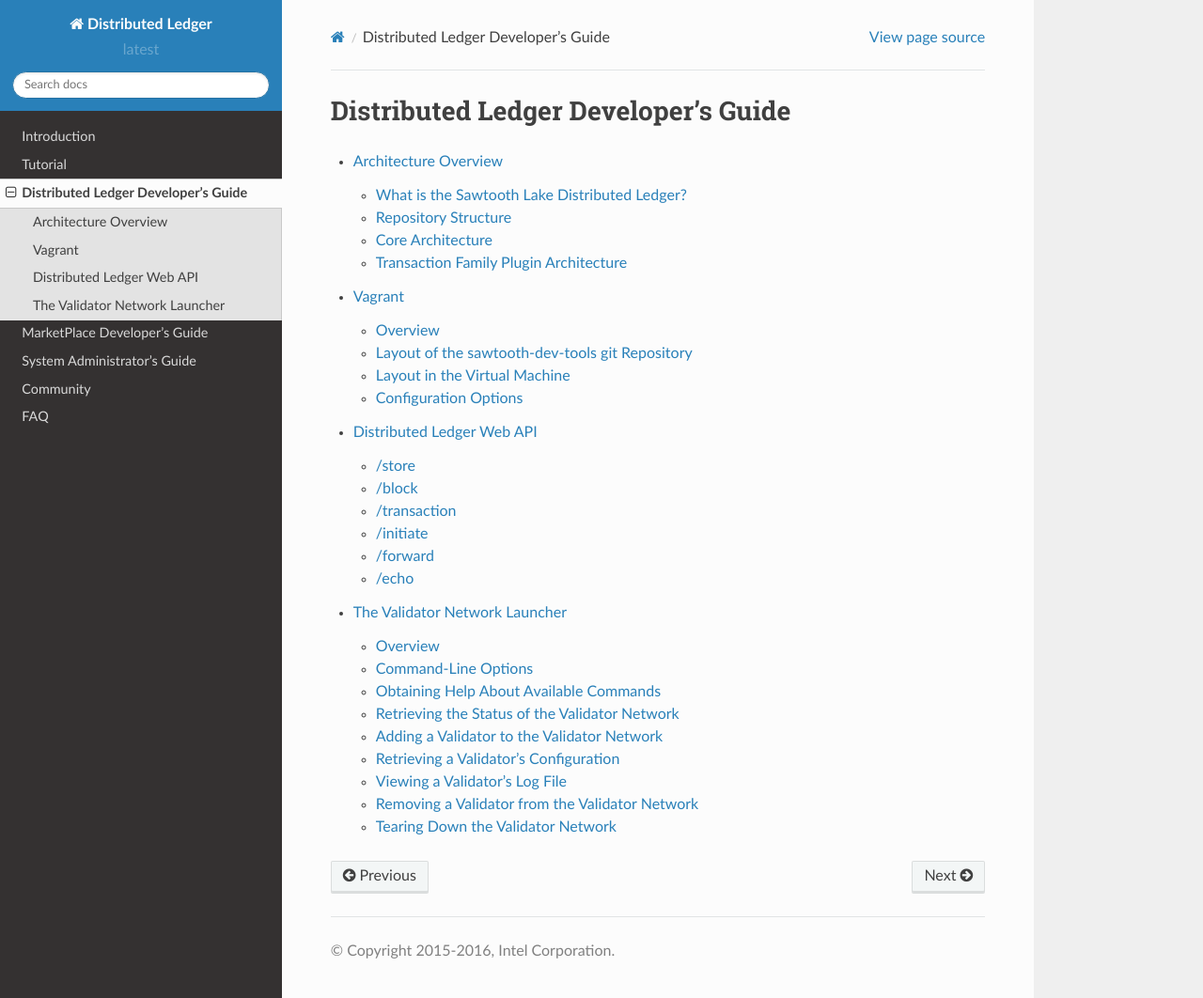
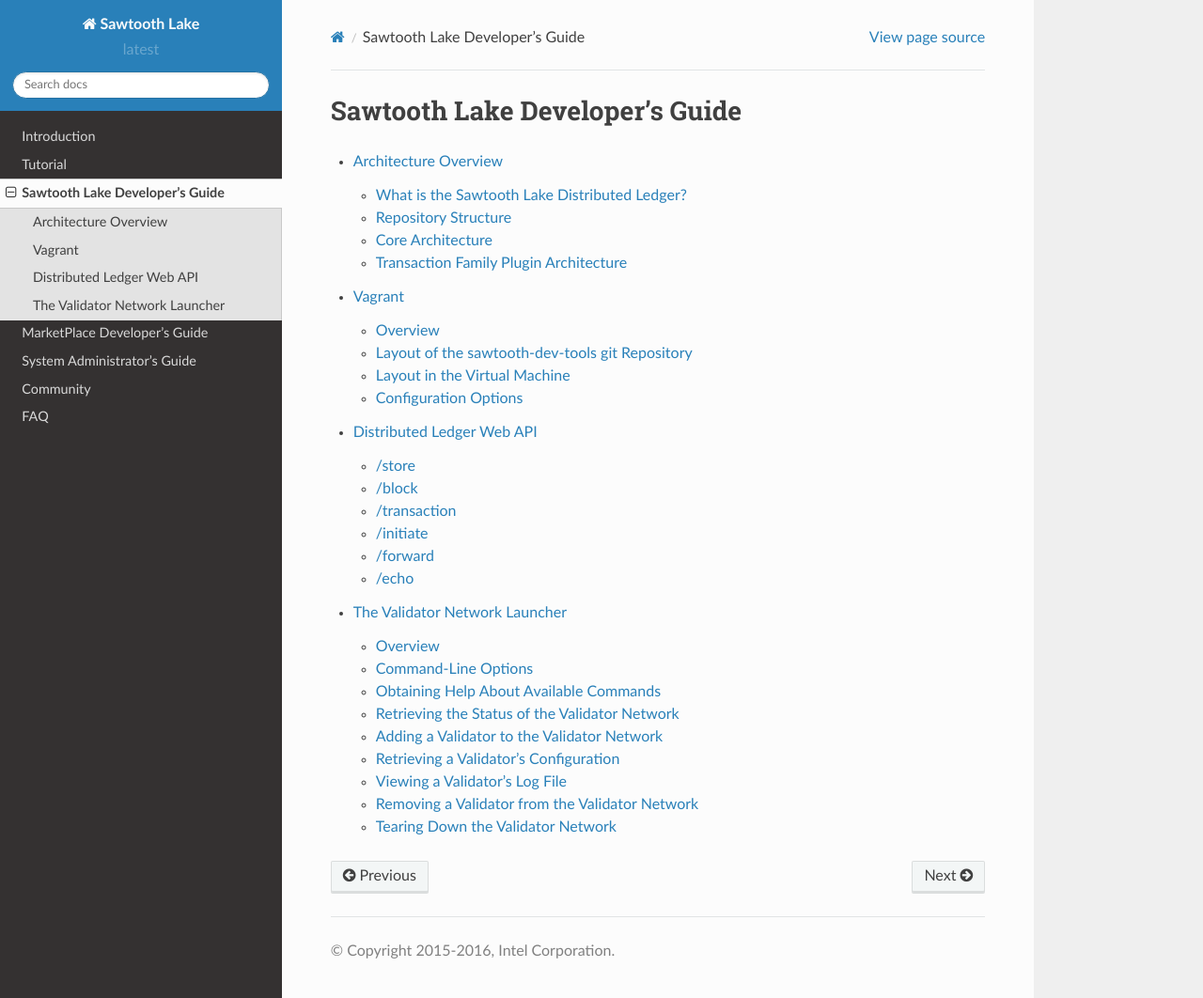
Before and after one commit to hyperledger-archives/sawtooth-core, a Sphinx documentation site: the page built from source/sawtooth_developers_guide.rst, in a window 1280 px wide and 1062 px high. Shown: the whole window at 94% size. Built offline with Sphinx 7.4.7 and the Read the Docs theme 2.0.0, drawn with Linux system fonts in a browser that asks for light colours; pages that are not in the unit, such as notebooks, are missing from menus.

Commit message:
Change Distributed Ledger to Sawtooth Lake

```diff
--- a/source/_templates/indexcontent.html
+++ b/source/_templates/indexcontent.html
@@ -2,13 +2,13 @@
 {% set title = 'Overview' %}
 {% block body %}
 
-  <h1>Distributed Ledger documentation</h1>
+  <h1>Sawtooth Lake documentation</h1>
 
   <p class="biglink"><a class="biglink" href="{{ pathto("introduction") }}">{% trans %}Introduction{% endtrans %}</a><br/>
-    <span class="linkdescr">{% trans %}learn about the Distributed Ledger{% endtrans %}</span></p>
+    <span class="linkdescr">{% trans %}learn about Sawtooth Lake{% endtrans %}</span></p>
 
   <p class="biglink"><a class="biglink" href="{{ pathto("tutorial") }}">{% trans %}Tutorial{% endtrans %}</a><br/>
-    <span class="linkdescr">{% trans %}get the Distributed Ledger up and running{% endtrans %}</span></p>
+    <span class="linkdescr">{% trans %}get the Sawtooth Lake up and running{% endtrans %}</span></p>
 
   <p class="biglink"><a class="biglink" href="{{ pathto("sawtooth_developers_guide") }}">{% trans %}Distributed Ledger Developer's Guide{% endtrans %}</a><br/>
     <span class="linkdescr">{% trans %}extend or contribute code and documentation{% endtrans %}</span></p>
--- a/source/conf.py
+++ b/source/conf.py
@@ -1,6 +1,6 @@
 # -*- coding: utf-8 -*-
 #
-# Distributed Ledger documentation build configuration file, created by
+# Sawtooth Lake documentation build configuration file, created by
 # sphinx-quickstart on Wed Dec  2 11:03:19 2015.
 #
 # This file is execfile()d with the current directory set to its
@@ -61,7 +61,7 @@
 master_doc = 'contents'
 
 # General information about the project.
-project = u'Distributed Ledger'
+project = u'Sawtooth Lake'
 copyright = u'2015-2016, Intel Corporation'
 author = u'Intel Corporation'
 
@@ -217,7 +217,7 @@
 #html_search_scorer = 'scorer.js'
 
 # Output file base name for HTML help builder.
-htmlhelp_basename = 'DistributedLedgerdoc'
+htmlhelp_basename = 'SawtoothLakeDoc'
 
 latex_additional_files = ['sphinxhowto.cls']
 
@@ -244,13 +244,13 @@
 # (source start file, target name, title,
 #  author, documentclass [howto, manual, or own class]).
 latex_documents = [
-  (master_doc, 'DistributedLedger.tex', u'Distributed Ledger Documentation',
+  (master_doc, 'SawtoothLake.tex', u'Sawtooth Lake Documentation',
    u'Intel Corporation', 'manual'),
-  ('packaging', 'DistributedLedgerPackaging.tex', u'Distributed Ledger Packaging',
+  ('packaging', 'SawtoothLakePackaging.tex', u'Sawtooth Lake Packaging',
    u'Intel Corporation', 'howto'),
-  ('users_guide', 'DistributedLedgerUsersGuide.tex', u'Distributed Ledger User\'s Guide',
+  ('users_guide', 'SawtoothLakeUsersGuide.tex', u'Sawtooth Lake User\'s Guide',
    u'Intel Corporation', 'howto'),
-  ('developers_guide', 'DistributedLedgerDevelopersGuide.tex', u'Distributed Ledger Developer\'s Guide',
+  ('developers_guide', 'SawtoothLakeDevelopersGuide.tex', u'Sawtooth Lake Developer\'s Guide',
    u'Intel Corporation', 'howto'),
 ]
 
@@ -280,7 +280,7 @@
 # One entry per manual page. List of tuples
 # (source start file, name, description, authors, manual section).
 man_pages = [
-    (master_doc, 'intelmaidenlane', u'Distributed Ledger Documentation',
+    (master_doc, 'intelmaidenlane', u'Sawtooth Lake Documentation',
      [author], 1)
 ]
 
@@ -294,8 +294,8 @@
 # (source start file, target name, title, author,
 #  dir menu entry, description, category)
 texinfo_documents = [
-  (master_doc, 'DistributedLedger', u'Distributed Ledger Documentation',
-   author, 'DistributedLedger', 'One line description of project.',
+  (master_doc, 'SawtoothLake', u'Sawtooth Lake Documentation',
+   author, 'SawtoothLake', 'One line description of project.',
    'Miscellaneous'),
 ]
 
--- a/source/sawtooth_developers_guide.rst
+++ b/source/sawtooth_developers_guide.rst
@@ -1,7 +1,7 @@
 
-************************************
-Distributed Ledger Developer's Guide
-************************************
+*******************************
+Sawtooth Lake Developer's Guide
+*******************************
 
 .. toctree::
    :maxdepth: 2
```
